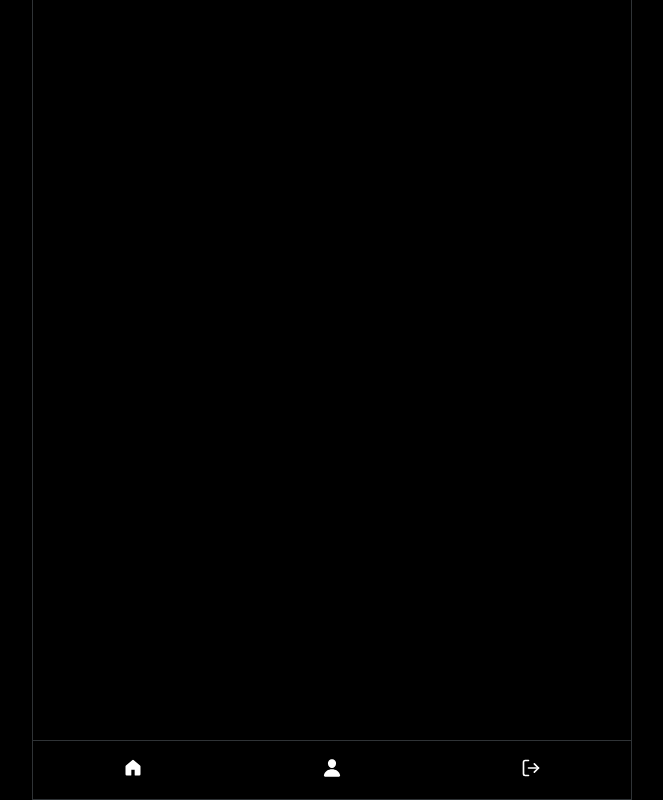
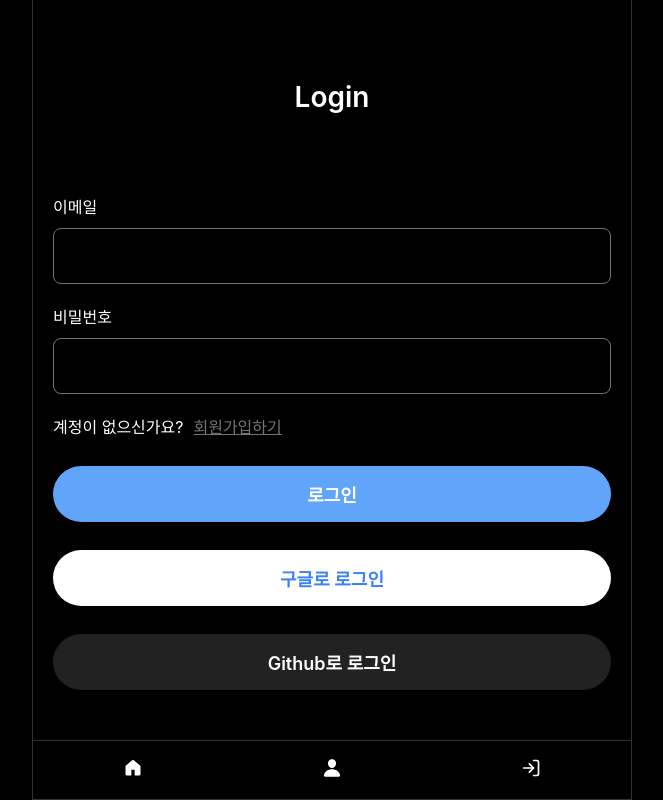
Before and after one commit to jeongwon-jo/twitter-app, a React (Create React App) app: page /users/login in a window 1280 px wide. Shown: the whole page, without its empty margins (308-971 px from the left). Built offline with nearby package versions, Linux system fonts and the light colour scheme; no server answers; a web font is replaced by a local one.

Commit message:
[update] 로그인, 회원가입 구현

```diff
--- a/src/App.tsx
+++ b/src/App.tsx
@@ -4,6 +4,7 @@
 import { app } from "firebaseApp"
 import { useState, useEffect } from 'react';
 import { ToastContainer } from 'react-toastify';
+import Loader from 'components/loader/Loader';
 
 
 function App() {
@@ -21,15 +22,14 @@
 			} else {
 				setIsAuthenticated(false);
 			}
-
 			setInit(true);
 		})
 	}, [auth])
 
   return (
 		<Layout>
-			<ToastContainer />
-			{init ? <Router isAuthenticated={isAuthenticated} /> : "loading..."}
+			<ToastContainer theme='dark' autoClose={1000} hideProgressBar newestOnTop/>
+			{init ? <Router isAuthenticated={isAuthenticated} /> : <Loader />}
 		</Layout>
 	);
 }
--- a/src/assets/scss/style.scss
+++ b/src/assets/scss/style.scss
@@ -1,14 +1,5 @@
-$backgroundColor: #000000;
-$activeBackgroundColor: #222222;
-$white: #ffffff;
-$borderColor: #2f3336;
-$primaryColor: #60a5fa;
-$activeColor: #3b82f6;
-$grayText: #71767b;
-$dangerColor: #dc2626;
-$dangerHoverColor: #dc26268e;
-$grayColor: #6b7280;
-$grayHoverColor: #4b4d52;
+@import "assets/scss/reset";
+@import "assets/scss/variables";
 
 * {
   background-color: $backgroundColor;
@@ -70,6 +61,98 @@
       &:hover {
         color: $grayHoverColor;
       }
+    }
+  }
+}
+
+// form 레이아웃
+.form {
+  margin: 0 auto;
+  max-width: 680px;
+  padding: 20px;
+  padding-top: 80px;
+
+  input {
+    height: 56px;
+    padding: 10px;
+    border-radius: 8px;
+    border: 1px solid $grayColor;
+    width: 100%;
+    background-color: transparent;
+  }
+
+  &__block {
+    margin-top: 20px;
+    width: 100%;
+  }
+
+  &__block--lg {
+    margin-top: 28px;
+    width: 100%;
+  }
+
+  &__title {
+    text-align: center;
+    font-size: 28px;
+    font-weight: 600;
+    margin-bottom: 80px;
+  }
+
+  label {
+    font-weight: 500;
+    display: block;
+    margin-bottom: 10px;
+    margin-top: 20px;
+  }
+
+  &__btn-submit {
+    width: 100%;
+    height: 56px;
+    border-radius: 8px;
+    background-color: $primaryColor;
+    font-weight: 600;
+    font-size: 18px;
+    color: #fff;
+    border-radius: 400px;
+
+    &:hover, &:focus {
+      background-color: $activeColor;
+    }
+  }
+
+  &__link {
+    margin-left: 10px;
+    text-decoration: underline;
+    color: $grayText;
+
+    &:hover, &:focus {
+      color: gray;
+    }
+  }
+
+  &__error {
+    color: $dangerColor;
+    font-size: 14px;
+  }
+
+  &__btn-google {
+    @extend .form__btn-submit;
+    background-color: #fff;
+    color: $activeColor;
+
+    &:hover, &:focus {
+      background-color: $activeColor;
+      color: #fff;
+    }
+  }
+
+  &__btn-github {
+    @extend .form__btn-submit;
+    background-color: #222;
+    color: #fff;
+
+    &:hover, &:focus {
+      background-color: #333;
     }
   }
 }
--- /dev/null
+++ b/src/assets/scss/variables.scss
@@ -0,0 +1,11 @@
+$backgroundColor: #000000;
+$activeBackgroundColor: #222222;
+$white: #ffffff;
+$borderColor: #2f3336;
+$primaryColor: #60a5fa;
+$activeColor: #3b82f6;
+$grayText: #71767b;
+$dangerColor: #dc2626;
+$dangerHoverColor: #dc26268e;
+$grayColor: #6b7280;
+$grayHoverColor: #4b4d52;
--- a/src/components/Menu.tsx
+++ b/src/components/Menu.tsx
@@ -1,10 +1,28 @@
 import { useNavigate } from "react-router-dom"
 import { GoHomeFill } from "react-icons/go";
 import { IoPerson } from "react-icons/io5";
+import { FiLogIn } from "react-icons/fi";
 import { FiLogOut } from "react-icons/fi";
+import { useContext } from "react";
+import { getAuth, signOut } from "firebase/auth";
+import AuthContext from "context/AuthContext";
+import { app } from "firebaseApp";
+import { toast } from "react-toastify";
 
 export default function MenuList() {
-  const navigate = useNavigate();
+	const {user} = useContext(AuthContext)
+	const navigate = useNavigate();
+
+	const onSignOut = async () => {
+		try {
+			const auth = getAuth(app);
+			await signOut(auth);
+			toast.success("로그아웃 되었습니다.");
+		} catch (error: any) {
+			toast.error(error.code);
+			console.log(error);
+		}
+	};
 
   return (
 		<div className="footer">
@@ -15,9 +33,15 @@
 				<button type="button" onClick={() => navigate("/profile")}>
 					<IoPerson />
 				</button>
-				<button type="button" onClick={() => navigate("/")}>
-					<FiLogOut />
-				</button>
+				{user === null ? (
+					<button type="button" onClick={() => navigate("/users/login")}>
+						<FiLogIn />
+					</button>
+				) : (
+					<button type="button" onClick={onSignOut}>
+						<FiLogOut />
+					</button>
+				)}
 			</div>
 		</div>
 	);
--- /dev/null
+++ b/src/components/loader/Loader.tsx
@@ -0,0 +1,5 @@
+import styles from "./Loader.module.scss";
+
+export default function Loader() {
+  return <div className={styles.loader}></div>
+}
--- a/src/components/users/LoginForm.tsx
+++ b/src/components/users/LoginForm.tsx
@@ -1,3 +1,149 @@
+import { signInWithEmailAndPassword, getAuth, GoogleAuthProvider, GithubAuthProvider, signInWithPopup } from "firebase/auth";
+import { app } from "firebaseApp";
+import { useState } from "react";
+import { Link, useNavigate } from "react-router-dom";
+import { toast } from "react-toastify";
+
 export default function LoginForm() {
-  return <></>
+	const [error, setError] = useState<string>("");
+	const [email, setEmail] = useState<string>("");
+	const [password, setPassword] = useState<string>("");
+	const navigate = useNavigate();
+
+	const onSubmit = async (e: React.FormEvent<HTMLFormElement>) => {
+		e.preventDefault();
+		try {
+			const auth = getAuth(app);
+			await signInWithEmailAndPassword(auth, email, password);
+			toast.success("로그인에 성공했습니다.");
+			navigate("/");
+		} catch (error: any) {
+			toast.error(error.code);
+			console.log(error);
+		}
+	};
+
+	const onChange = (e: React.ChangeEvent<HTMLInputElement>) => {
+		const {
+			target: { name, value },
+		} = e;
+
+		if (name === "email") {
+			setEmail(value);
+			const validRegex = /^[a-zA-Z0-9+-\_.]+@[a-zA-Z0-9-]+\.[a-zA-Z0-9-.]+$/;
+			if (!value?.match(validRegex)) {
+				setError("이메일 형식이 올바르지 않습니다.");
+			} else {
+				setError("");
+			}
+		} else if (name === "password") {
+			setPassword(value);
+
+			if (value?.length < 8) {
+				setError("비밀번호는 8자리 이상으로 입력해 주세요.");
+			} else {
+				setError("");
+			}
+		}
+  };
+
+  const onClickSocialLogin = async (e: any) => {
+    const { target: { name } } = e;
+
+    let provider;
+    const auth = getAuth(app);
+
+    if (name === "google") {
+      provider = new GoogleAuthProvider();
+    }
+
+    if (name === "github") {
+      provider = new GithubAuthProvider();
+    }
+
+    await signInWithPopup(auth, provider as GoogleAuthProvider | GithubAuthProvider)
+      .then((result) => {
+        // const credential = GoogleAuthProvider.credentialFromResult(result);
+        // const token = credential?.accessToken;
+        // const user = result.user;
+        toast.success("로그인 되었습니다.")
+      })
+      .catch((error) => {
+        // const errorCode = error.code;
+        const errorMessage = error.message;
+        // const email = error.customData.email;
+        // const credential = GoogleAuthProvider.credentialFromError(error);
+        toast.error(errorMessage);
+      });
+  }
+
+	return (
+		<form className="form form--lg" onSubmit={onSubmit}>
+			<div className="form__title">Login</div>
+			<div className="form__block">
+				<label htmlFor="email">이메일</label>
+				<input
+					type="text"
+					name="email"
+					id="email"
+					value={email}
+					required
+					autoComplete="off"
+					onChange={onChange}
+				/>
+			</div>
+			<div className="form__block">
+				<label htmlFor="password">비밀번호</label>
+				<input
+					type="password"
+					name="password"
+					id="password"
+					value={password}
+					required
+					autoComplete="off"
+					onChange={onChange}
+				/>
+			</div>
+			{error && error?.length > 0 && (
+				<div className="form__block">
+					<div className="form__error">{error}</div>
+				</div>
+			)}
+			<div className="form__block">
+				계정이 없으신가요?
+				<Link to="/users/signup" className="form__link">
+					회원가입하기
+				</Link>
+			</div>
+			<div className="form__block--lg">
+				<button
+					type="submit"
+					className="form__btn-submit"
+					disabled={error?.length > 0}
+				>
+					로그인
+				</button>
+			</div>
+			<div className="form__block--lg">
+				<button
+					type="button"
+					name="google"
+					className="form__btn-google"
+					onClick={onClickSocialLogin}
+				>
+					구글로 로그인
+				</button>
+			</div>
+			<div className="form__block--lg">
+				<button
+					type="button"
+					name="github"
+					className="form__btn-github"
+					onClick={onClickSocialLogin}
+				>
+					Github로 로그인
+				</button>
+			</div>
+		</form>
+	);
 }
--- a/src/components/users/SignupForm.tsx
+++ b/src/components/users/SignupForm.tsx
@@ -1,4 +1,4 @@
-import { createUserWithEmailAndPassword, getAuth } from "firebase/auth";
+import { createUserWithEmailAndPassword, getAuth, signInWithPopup, GoogleAuthProvider, GithubAuthProvider } from "firebase/auth";
 import { app } from "firebaseApp";
 import { useState } from "react";
 import { Link, useNavigate } from "react-router-dom";
@@ -57,11 +57,42 @@
 				setError("");
 			}
     }
-  }
+	}
+
+	const onClickSocialLogin = async (e: any) => {
+		const { target: { name } } = e;
+
+		let provider;
+		const auth = getAuth(app);
+
+		if (name === "google") {
+			provider = new GoogleAuthProvider();
+		}
+
+		if (name === "github") {
+			provider = new GithubAuthProvider();
+		}
+
+		await signInWithPopup(auth, provider as GoogleAuthProvider | GithubAuthProvider)
+			.then((result) => {
+				// const credential = GoogleAuthProvider.credentialFromResult(result);
+				// const token = credential?.accessToken;
+				// const user = result.user;
+				toast.success("로그인 되었습니다.")
+			})
+			.catch((error) => {
+				// const errorCode = error.code;
+				const errorMessage = error.message;
+				// const email = error.customData.email;
+				// const credential = GoogleAuthProvider.credentialFromError(error);
+				toast.error(errorMessage);
+			});
+
+	}
 
   return (
 		<form className="form form--lg" onSubmit={onSubmit}>
-			<div className="form__title">회원가입</div>
+			<div className="form__title">지금 가입하세요.</div>
 			<div className="form__block">
 				<label htmlFor="email">이메일</label>
 				<input
@@ -70,6 +101,7 @@
 					id="email"
 					value={email}
 					required
+					autoComplete="off"
 					onChange={onChange}
 				/>
 			</div>
@@ -81,6 +113,7 @@
 					id="password"
 					value={password}
 					required
+					autoComplete="off"
 					onChange={onChange}
 				/>
 			</div>
@@ -92,6 +125,7 @@
 					id="password_confirm"
 					value={passwordConfirm}
 					required
+					autoComplete="off"
 					onChange={onChange}
 				/>
 			</div>
@@ -106,13 +140,33 @@
 					로그인하기
 				</Link>
 			</div>
-			<div className="form__block">
+			<div className="form__block--lg">
 				<button
 					type="submit"
 					className="form__btn-submit"
 					disabled={error?.length > 0}
 				>
-					회원가입
+					계정 만들기
+				</button>
+			</div>
+			<div className="form__block--lg">
+				<button
+					type="button"
+					name="google"
+					className="form__btn-google"
+					onClick={onClickSocialLogin}
+				>
+					구글로 회원가입
+				</button>
+			</div>
+			<div className="form__block--lg">
+				<button
+					type="button"
+					name="github"
+					className="form__btn-github"
+					onClick={onClickSocialLogin}
+				>
+					Github로 회원가입
 				</button>
 			</div>
 		</form>
--- /dev/null
+++ b/src/context/AuthContext.tsx
@@ -0,0 +1,30 @@
+import { getAuth, onAuthStateChanged, User } from "firebase/auth";
+import { createContext, ReactNode, useEffect, useState } from "react";
+import { app } from "firebaseApp";
+
+interface AuthProps {
+  children: ReactNode;
+}
+
+const AuthContext = createContext({
+  user: null as User | null,
+})
+
+export const AuthContextProvider = ({ children }: AuthProps) => {
+  const [currentUser, setCurrentUser] = useState<User | null>(null);
+  const auth = getAuth(app);
+
+  useEffect(() => {
+    onAuthStateChanged(auth, (user) => {
+      if (user) {
+        setCurrentUser(user);
+      } else {
+        setCurrentUser(null)
+      }
+    })
+  }, [auth])
+
+  return <AuthContext.Provider value={{ user: currentUser }}>{children}</AuthContext.Provider>
+};
+
+export default AuthContext;
--- a/src/index.d.tsx
+++ b/src/index.d.tsx
@@ -1,2 +1,3 @@
 declare module "*.jpg";
 declare module "*.png";
+declare module "*.scss";
--- a/src/index.tsx
+++ b/src/index.tsx
@@ -1,15 +1,16 @@
 import ReactDOM from 'react-dom/client';
-import './assets/scss/reset.scss';
 import './assets/scss/style.scss';
 import App from './App';
 import { BrowserRouter } from 'react-router-dom';
-
+import { AuthContextProvider } from 'context/AuthContext';
 const root = ReactDOM.createRoot(
   document.getElementById('root') as HTMLElement
 );
 
 root.render(
-  <BrowserRouter>
-    <App />
-  </BrowserRouter>
+	<AuthContextProvider>
+		<BrowserRouter>
+			<App />
+		</BrowserRouter>
+	</AuthContextProvider>
 );
```
Also changed, not shown: src/components/loader/Loader.module.scss (added, +28 -0 lines).
